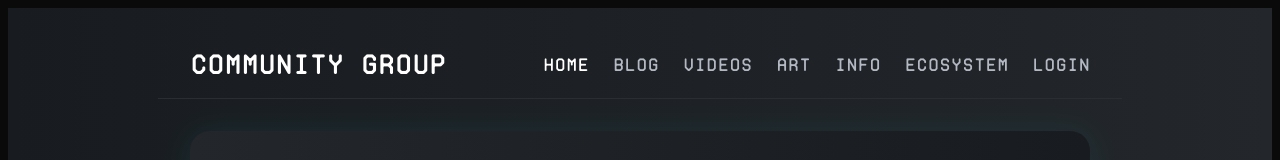
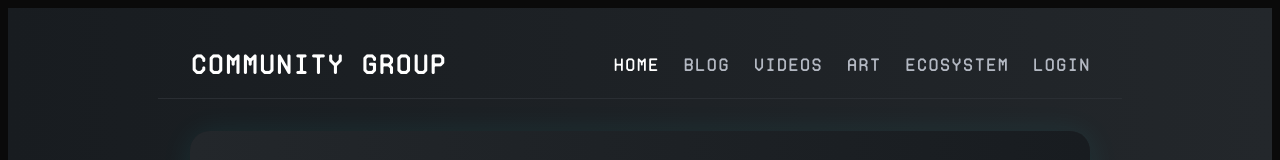
Before and after one commit to DogToken/mtcg, a Next.js app: page / in a window 1280 px wide. Shown: the top 160 px of the page. Built offline with nearby package versions, Linux system fonts and the light colour scheme; no server answers; the database is empty.

Commit message:
Update Header.tsx

```diff
--- a/src/app/components/Header.tsx
+++ b/src/app/components/Header.tsx
@@ -4,7 +4,7 @@ import Link from "next/link";
 import { useSession, signOut } from "next-auth/react";
 import UserImage from "./UserImage";
 
-const navItems = ["Home", "Blog", "Videos", "Art", "Info", "Ecosystem"];
+const navItems = ["Home", "Blog", "Videos", "Art", "Ecosystem"];
 
 export default function Header() {
   const { data: session } = useSession();
```
